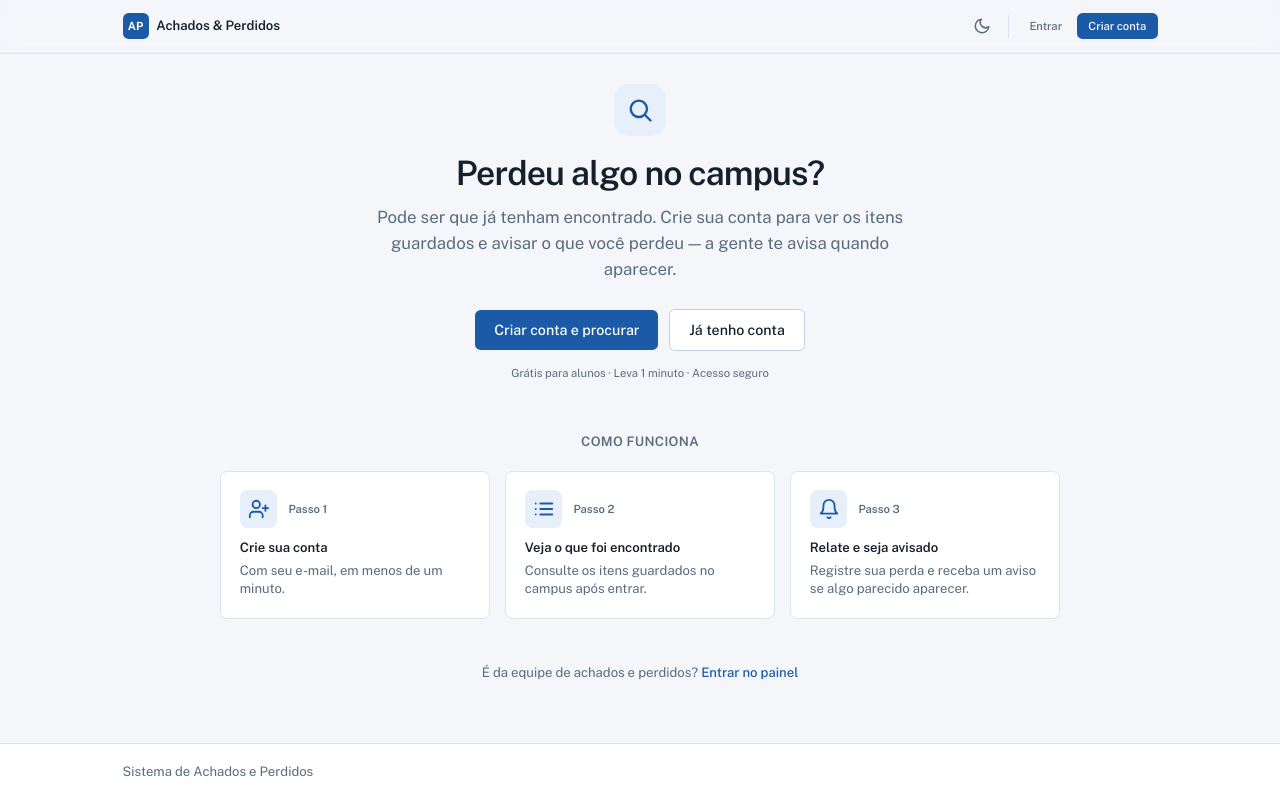
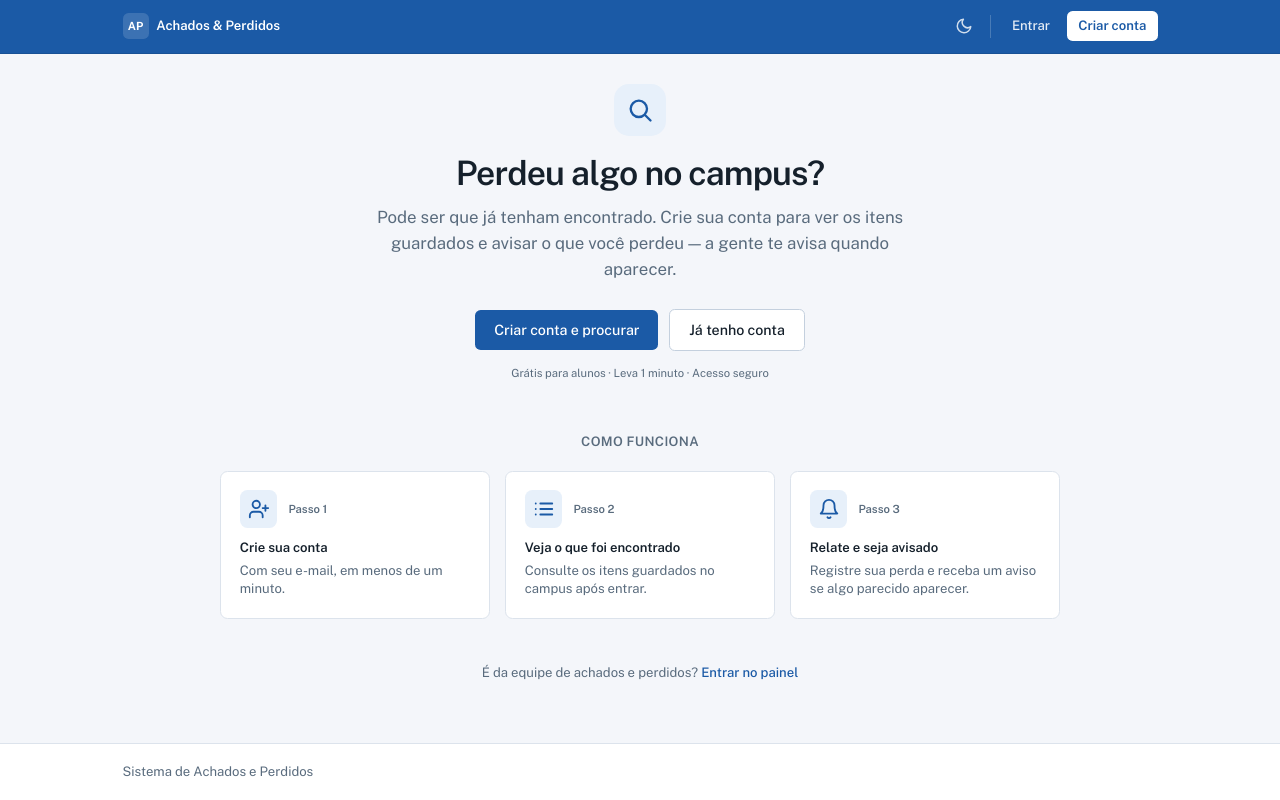
Before and after one commit to Welberth77/Sistema-Achados-e-Perdidos, a React (Vite) app in the folder frontend/: page / in a window 1280 px wide. Built offline with nearby package versions, Linux system fonts and the light colour scheme; no server answers.

Commit message:
feat(front): barra de navegação com cor institucional

```diff
--- a/frontend/src/components/AlunoLayout.jsx
+++ b/frontend/src/components/AlunoLayout.jsx
@@ -32,13 +32,13 @@ export default function AlunoLayout() {
 
   return (
     <div className="flex min-h-screen flex-col bg-bg text-fg">
-      <header className="sticky top-0 z-10 border-b border-border bg-surface/90 backdrop-blur">
+      <header className="sticky top-0 z-10 border-b border-black/10 bg-primary text-primary-fg dark:border-white/10">
         <div className="mx-auto flex h-14 w-full max-w-5xl items-center justify-between px-4 sm:px-6">
           <button
             onClick={() => navigate('/inicio')}
-            className="flex items-center gap-2 rounded-md focus:outline-none focus-visible:ring-2 focus-visible:ring-primary"
+            className="flex items-center gap-2 rounded-md text-white focus:outline-none focus-visible:ring-2 focus-visible:ring-white/70"
           >
-            <span className="grid h-7 w-7 place-items-center rounded-md bg-primary text-xs font-bold text-primary-fg">AP</span>
+            <span className="grid h-7 w-7 place-items-center rounded-md bg-white/15 text-xs font-bold text-white">AP</span>
             <span className="text-sm font-semibold">Achados &amp; Perdidos</span>
           </button>
 
@@ -48,8 +48,8 @@ export default function AlunoLayout() {
                 key={l.to}
                 to={l.to}
                 className={({ isActive }) =>
-                  `rounded-md px-3 py-2 text-sm font-medium transition-colors focus:outline-none focus-visible:ring-2 focus-visible:ring-primary ${
-                    isActive ? 'bg-primary-soft text-link' : 'text-muted hover:bg-surface-2 hover:text-fg'
+                  `rounded-md px-3 py-2 text-sm font-medium transition-colors focus:outline-none focus-visible:ring-2 focus-visible:ring-white/70 ${
+                    isActive ? 'bg-white/20 text-white' : 'text-white/80 hover:bg-white/10 hover:text-white'
                   }`
                 }
               >
@@ -63,22 +63,22 @@ export default function AlunoLayout() {
               onClick={alternar}
               aria-label={escuro ? 'Ativar tema claro' : 'Ativar tema escuro'}
               aria-pressed={escuro}
-              className="grid h-9 w-9 place-items-center rounded-md text-muted transition-colors hover:bg-surface-2 hover:text-fg focus:outline-none focus-visible:ring-2 focus-visible:ring-primary"
+              className="grid h-9 w-9 place-items-center rounded-md text-white/80 transition-colors hover:bg-white/10 hover:text-white focus:outline-none focus-visible:ring-2 focus-visible:ring-white/70"
             >
               {escuro ? <IconeSol /> : <IconeLua />}
             </button>
-            <span className="mx-1 hidden text-sm font-medium text-fg sm:inline">{usuario?.nome || 'Usuário'}</span>
+            <span className="mx-1 hidden text-sm font-medium text-white sm:inline">{usuario?.nome || 'Usuário'}</span>
             <LogoutButton />
           </div>
         </div>
         {/* nav em telas pequenas */}
-        <nav aria-label="Navegação" className="flex gap-1 border-t border-border px-4 py-2 sm:hidden">
+        <nav aria-label="Navegação" className="flex gap-1 border-t border-white/10 px-4 py-2 sm:hidden">
           {links.map((l) => (
             <NavLink
               key={l.to}
               to={l.to}
               className={({ isActive }) =>
-                `rounded-md px-3 py-1.5 text-sm font-medium ${isActive ? 'bg-primary-soft text-link' : 'text-muted'}`
+                `rounded-md px-3 py-1.5 text-sm font-medium ${isActive ? 'bg-white/20 text-white' : 'text-white/80'}`
               }
             >
               {l.label}
--- a/frontend/src/components/LogoutButton.jsx
+++ b/frontend/src/components/LogoutButton.jsx
@@ -13,7 +13,7 @@ export default function LogoutButton({ className = '' }) {
       <button
         type="button"
         onClick={() => setConfirmando(true)}
-        className={`rounded-md px-2.5 py-1.5 text-sm font-medium text-rose-600 transition-colors hover:bg-rose-50 focus:outline-none focus-visible:ring-2 focus-visible:ring-rose-500 dark:text-rose-400 dark:hover:bg-rose-400/10 ${className}`}
+        className={`rounded-md bg-rose-600 px-3 py-1.5 text-sm font-medium text-white transition-colors hover:bg-rose-500 focus:outline-none focus-visible:ring-2 focus-visible:ring-white/80 ${className}`}
       >
         Sair
       </button>
--- a/frontend/src/components/Navbar.jsx
+++ b/frontend/src/components/Navbar.jsx
@@ -24,23 +24,23 @@ export default function Navbar() {
   const inicial = (usuario?.nome || 'U').charAt(0).toUpperCase();
 
   return (
-    <header className="sticky top-0 z-10 flex h-14 items-center justify-end gap-1 border-b border-border bg-surface/90 px-4 backdrop-blur sm:px-6">
+    <header className="sticky top-0 z-10 flex h-14 items-center justify-end gap-1 border-b border-black/10 bg-primary px-4 text-primary-fg dark:border-white/10 sm:px-6">
       <button
         onClick={alternar}
         aria-label={escuro ? 'Ativar tema claro' : 'Ativar tema escuro'}
         aria-pressed={escuro}
-        className="grid h-9 w-9 place-items-center rounded-md text-muted transition-colors hover:bg-surface-2 hover:text-fg focus:outline-none focus-visible:ring-2 focus-visible:ring-primary"
+        className="grid h-9 w-9 place-items-center rounded-md text-white/80 transition-colors hover:bg-white/10 hover:text-white focus:outline-none focus-visible:ring-2 focus-visible:ring-white/70"
       >
         {escuro ? <IconeSol /> : <IconeLua />}
       </button>
 
-      <div className="mx-1.5 h-6 w-px bg-border" aria-hidden="true" />
+      <div className="mx-1.5 h-6 w-px bg-white/20" aria-hidden="true" />
 
       <div className="flex items-center gap-2">
-        <span className="grid h-8 w-8 place-items-center rounded-full bg-primary-soft text-xs font-bold text-link">
+        <span className="grid h-8 w-8 place-items-center rounded-full bg-white/15 text-xs font-bold text-white">
           {inicial}
         </span>
-        <span className="hidden text-sm font-medium text-fg sm:inline">{usuario?.nome || 'Usuário'}</span>
+        <span className="hidden text-sm font-medium text-white sm:inline">{usuario?.nome || 'Usuário'}</span>
       </div>
 
       <LogoutButton className="ml-1" />
--- a/frontend/src/components/PublicLayout.jsx
+++ b/frontend/src/components/PublicLayout.jsx
@@ -1,7 +1,6 @@
 import { Outlet, Link, useNavigate } from 'react-router-dom';
 import { useAuth } from '../contexts/AuthContext.jsx';
 import { useTheme } from '../contexts/ThemeContext.jsx';
-import Button from './Button.jsx';
 
 function IconeSol() {
   return (
@@ -19,7 +18,7 @@ function IconeLua() {
   );
 }
 
-// Layout das páginas públicas (sem login): cabeçalho simples + conteúdo + rodapé.
+// Layout das páginas públicas (sem login): cabeçalho destacado + conteúdo + rodapé.
 export default function PublicLayout() {
   const { autenticado, usuario } = useAuth();
   const { escuro, alternar } = useTheme();
@@ -27,36 +26,49 @@ export default function PublicLayout() {
 
   return (
     <div className="flex min-h-screen flex-col bg-bg text-fg">
-      <header className="sticky top-0 z-10 border-b border-border bg-surface/90 backdrop-blur">
+      <header className="sticky top-0 z-10 border-b border-black/10 bg-primary text-primary-fg dark:border-white/10">
         <div className="mx-auto flex h-14 w-full max-w-6xl items-center justify-between px-4 sm:px-6">
           <Link
             to="/"
-            className="flex items-center gap-2 rounded-md focus:outline-none focus-visible:ring-2 focus-visible:ring-primary"
+            className="flex items-center gap-2 rounded-md text-white focus:outline-none focus-visible:ring-2 focus-visible:ring-white/70"
           >
-            <span className="grid h-7 w-7 place-items-center rounded-md bg-primary text-xs font-bold text-primary-fg">
+            <span className="grid h-7 w-7 place-items-center rounded-md bg-white/15 text-xs font-bold text-white">
               AP
             </span>
             <span className="text-sm font-semibold">Achados &amp; Perdidos</span>
           </Link>
 
-          <div className="flex items-center gap-1">
+          <div className="flex items-center gap-1.5">
             <button
               onClick={alternar}
               aria-label={escuro ? 'Ativar tema claro' : 'Ativar tema escuro'}
               aria-pressed={escuro}
-              className="grid h-9 w-9 place-items-center rounded-md text-muted transition-colors hover:bg-surface-2 hover:text-fg focus:outline-none focus-visible:ring-2 focus-visible:ring-primary"
+              className="grid h-9 w-9 place-items-center rounded-md text-white/80 transition-colors hover:bg-white/10 hover:text-white focus:outline-none focus-visible:ring-2 focus-visible:ring-white/70"
             >
               {escuro ? <IconeSol /> : <IconeLua />}
             </button>
-            <div className="mx-1.5 h-6 w-px bg-border" aria-hidden="true" />
+            <div className="mx-1 h-6 w-px bg-white/20" aria-hidden="true" />
             {autenticado ? (
-              <Button size="sm" onClick={() => navigate(usuario?.papel === 'USUARIO' ? '/inicio' : '/dashboard')}>
+              <button
+                onClick={() => navigate(usuario?.papel === 'USUARIO' ? '/inicio' : '/dashboard')}
+                className="rounded-md bg-white px-3 py-1.5 text-sm font-semibold text-primary transition-colors hover:bg-white/90 focus:outline-none focus-visible:ring-2 focus-visible:ring-white/80"
+              >
                 {usuario?.papel === 'USUARIO' ? 'Minha área' : 'Ir para o painel'}
-              </Button>
+              </button>
             ) : (
               <>
-                <Button size="sm" variant="ghost" onClick={() => navigate('/login')}>Entrar</Button>
-                <Button size="sm" onClick={() => navigate('/cadastro')}>Criar conta</Button>
+                <button
+                  onClick={() => navigate('/login')}
+                  className="rounded-md px-3 py-1.5 text-sm font-medium text-white/90 transition-colors hover:bg-white/10 hover:text-white focus:outline-none focus-visible:ring-2 focus-visible:ring-white/70"
+                >
+                  Entrar
+                </button>
+                <button
+                  onClick={() => navigate('/cadastro')}
+                  className="rounded-md bg-white px-3 py-1.5 text-sm font-semibold text-primary transition-colors hover:bg-white/90 focus:outline-none focus-visible:ring-2 focus-visible:ring-white/80"
+                >
+                  Criar conta
+                </button>
               </>
             )}
           </div>
```
